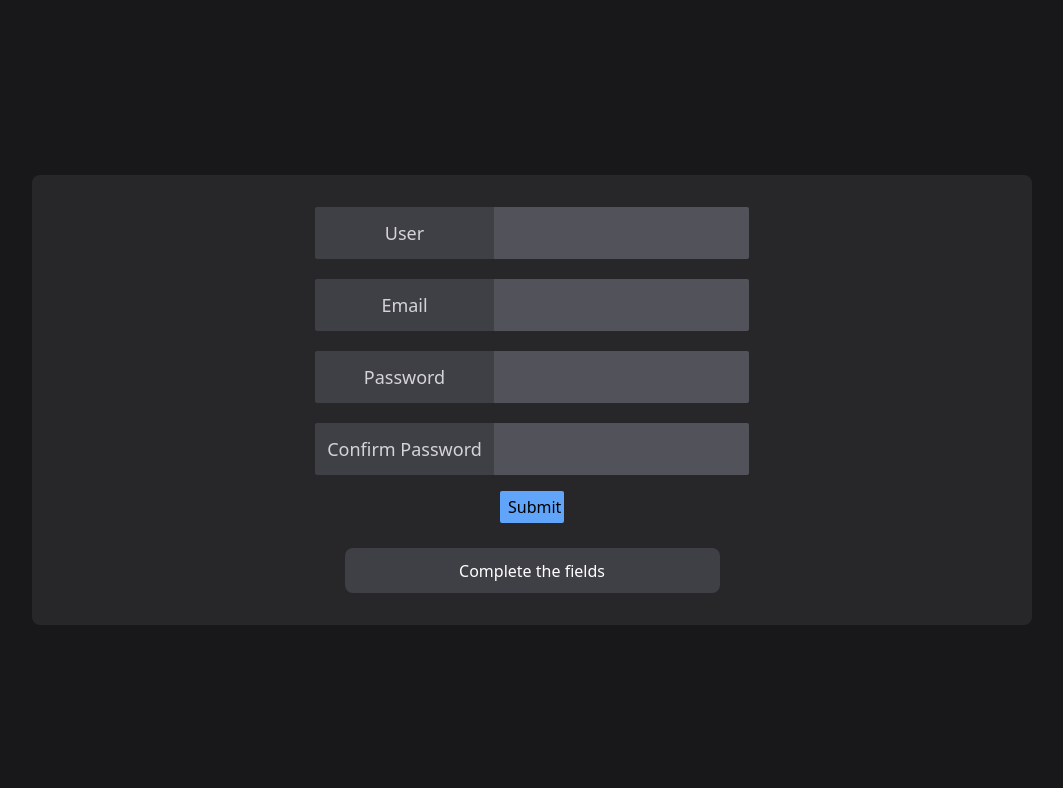
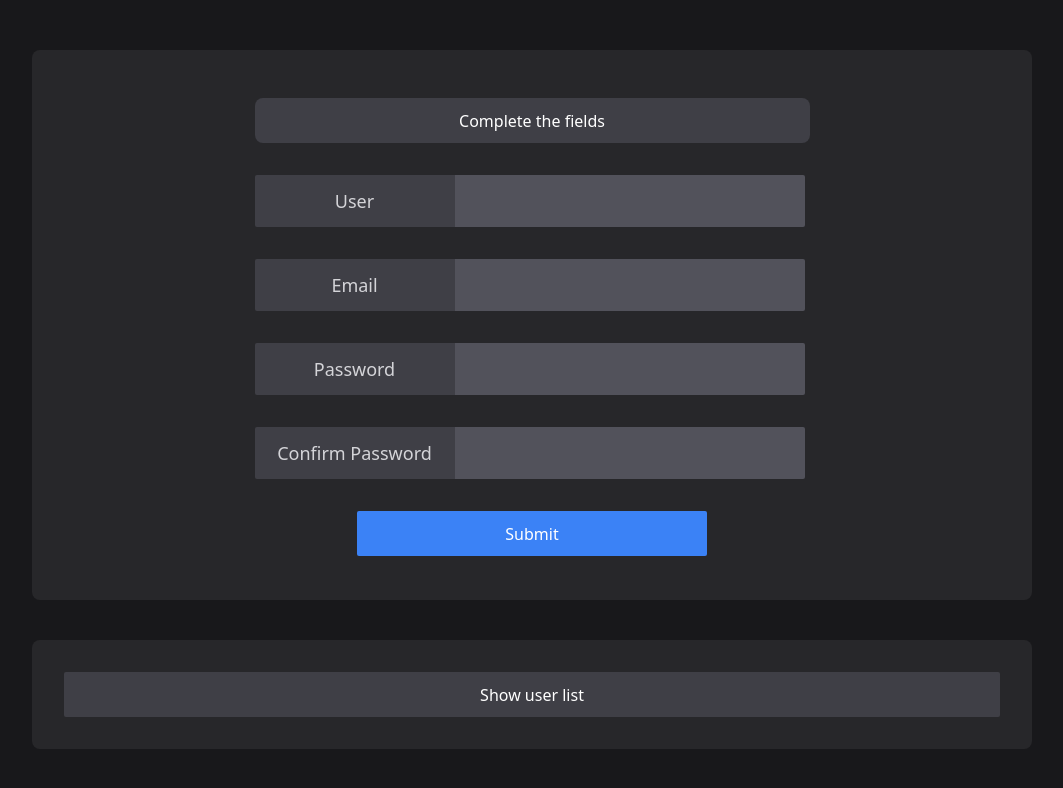
Before and after one commit to brenocrepaldi/user-authentication-system, a React (Vite) app in the folder frontend/: page / in a window 1280 px wide. Shown: the top 788 px of the page, without its empty margins (108-1171 px from the left). Built offline with nearby package versions, Linux system fonts and the light colour scheme.

Commit message:
create show user list functionality

```diff
--- a/frontend/src/App.tsx
+++ b/frontend/src/App.tsx
@@ -1,126 +1,11 @@
-import React, { useState } from "react";
-import { Input } from "./components/Input";
+import { Form } from "./components/Form";
+import { UserList } from "./components/UserList";
 
 export function App() {
-	// States to store input values and response messages
-	const [userData, setUserData] = useState({
-		user: "",
-		email: "",
-		password: "",
-		confirmPassword: "",
-	});
-
-	const [responseMessage, setResponseMessage] = useState("");
-
-	// Function to handle input changes
-	const handleInputChange = (
-		event: React.ChangeEvent<HTMLInputElement>,
-		fieldName: string
-	) => {
-		const { value } = event.target;
-		setUserData((prevState) => ({
-			...prevState,
-			[fieldName]: value,
-		}));
-	};
-
-	// Function to handle form submission
-	const getUserCredentials = async (
-		event: React.FormEvent<HTMLFormElement>
-	) => {
-		event.preventDefault();
-
-		try {
-			const response = await fetch("/login", {
-				method: "POST",
-				headers: {
-					"Content-Type": "application/json",
-				},
-				body: JSON.stringify({
-					username: userData.user,
-					email: userData.email,
-					password: userData.password,
-					confirm_password: userData.confirmPassword,
-				}),
-			});
-
-			if (!response.ok) {
-				const errorData = await response.json();
-				throw new Error(errorData.error);
-			}
-
-			const result = await response.json();
-			setResponseMessage(result.message || "User authenticated successfully");
-		} catch (error: unknown) {
-			if (error instanceof Error) {
-				console.error("Error submitting data:", error);
-				setResponseMessage(error.message || "Error submitting data");
-			} else {
-				console.error("Unknown error:", error);
-				setResponseMessage("Unknown error occurred");
-			}
-		}
-	};
-
-	// Determine the background color based on the response message
-	const getBackgroundColor = () => {
-		if (responseMessage) {
-			return responseMessage.startsWith("Authenticated user:")
-				? "bg-green-500"
-				: "bg-red-500";
-		}
-		return "bg-zinc-700";
-	};
-
 	return (
-		<main className="bg-zinc-900 h-screen flex flex-col justify-center items-center">
-			<div className="w-[1000px] h-[450px] bg-zinc-800 p-8 rounded-lg flex flex-col items-center justify-between">
-				<form
-					onSubmit={getUserCredentials}
-					className="flex flex-col gap-4 justify-center items-center"
-				>
-					<div className="flex flex-col gap-5">
-						{/* Inputs */}
-						<Input
-							name="User"
-							type="text"
-							value={userData.user}
-							onChange={(e) => handleInputChange(e, "user")}
-						/>
-						<Input
-							name="Email"
-							type="email"
-							value={userData.email}
-							onChange={(e) => handleInputChange(e, "email")}
-						/>
-						<Input
-							name="Password"
-							type="password"
-							value={userData.password}
-							onChange={(e) => handleInputChange(e, "password")}
-						/>
-						<Input
-							name="Confirm Password"
-							type="password"
-							value={userData.confirmPassword}
-							onChange={(e) => handleInputChange(e, "confirmPassword")}
-						/>
-					</div>
-					<div>
-						<button
-							type="submit"
-							className="bg-blue-400 p-2 pt-1 pb-1 rounded-sm w-16"
-						>
-							Submit
-						</button>
-					</div>
-				</form>
-				<div
-					className={`mt-4 p-4 rounded-lg text-white w-[375px] h-[45px] flex items-center justify-center transition ${getBackgroundColor()}`}
-				>
-					{responseMessage || "Complete the fields"}
-				</div>
-			</div>
+		<main className="bg-zinc-900 h-screen flex flex-col items-center gap-10 overflow-auto p-[50px]">
+			<Form />
+			<UserList />
 		</main>
 	);
 }
--- /dev/null
+++ b/frontend/src/components/Form.tsx
@@ -0,0 +1,128 @@
+import React, { useState } from "react";
+import { Input } from "./Input";
+
+export function Form() {
+	// States to store input values and response messages
+	const [userData, setUserData] = useState({
+		user: "",
+		email: "",
+		password: "",
+		confirmPassword: "",
+	});
+
+	const [responseMessage, setResponseMessage] = useState("");
+
+	// Function to handle input changes
+	const handleInputChange = (
+		event: React.ChangeEvent<HTMLInputElement>,
+		fieldName: string
+	) => {
+		const { value } = event.target;
+		setUserData((prevState) => ({
+			...prevState,
+			[fieldName]: value,
+		}));
+	};
+
+	// Function to handle form submission
+	const getUserCredentials = async (
+		event: React.FormEvent<HTMLFormElement>
+	) => {
+		event.preventDefault();
+
+		try {
+			const response = await fetch("/user", {
+				method: "POST",
+				headers: {
+					"Content-Type": "application/json",
+				},
+				body: JSON.stringify({
+					username: userData.user,
+					email: userData.email,
+					password: userData.password,
+					confirm_password: userData.confirmPassword,
+				}),
+			});
+
+			if (!response.ok) {
+				const errorData = await response.json();
+				throw new Error(errorData.error);
+			}
+
+			const result = await response.json();
+			setResponseMessage(result.message || "User authenticated successfully");
+
+			// Reset input values after successful authentication
+			setUserData({
+				user: "",
+				email: "",
+				password: "",
+				confirmPassword: "",
+			});
+		} catch (error: unknown) {
+			if (error instanceof Error) {
+				console.error("Error submitting data:", error);
+				setResponseMessage(error.message || "Error submitting data");
+			} else {
+				console.error("Unknown error:", error);
+				setResponseMessage("Unknown error occurred");
+			}
+		}
+	};
+
+	// Determine the background color based on the response message
+	const handleBackgroundColor = () => {
+		if (responseMessage) {
+			return responseMessage.startsWith("Authenticated user:")
+				? "bg-green-500"
+				: "bg-red-500";
+		}
+		return "bg-zinc-700";
+	};
+
+	return (
+		<div className="w-[1000px] min-h-[550px] bg-zinc-800 p-8 rounded-lg flex flex-col items-center">
+			<form
+				onSubmit={getUserCredentials}
+				className="flex flex-col gap-8 justify-center items-center"
+			>
+				<div
+					className={`mt-4 p-4 rounded-lg text-white w-[555px] h-[45px] flex items-center justify-center transition ${handleBackgroundColor()}`}
+				>
+					{responseMessage || "Complete the fields"}
+				</div>
+				{/* Inputs */}
+				<Input
+					name="User"
+					type="text"
+					value={userData.user}
+					onChange={(e) => handleInputChange(e, "user")}
+				/>
+				<Input
+					name="Email"
+					type="email"
+					value={userData.email}
+					onChange={(e) => handleInputChange(e, "email")}
+				/>
+				<Input
+					name="Password"
+					type="password"
+					value={userData.password}
+					onChange={(e) => handleInputChange(e, "password")}
+				/>
+				<Input
+					name="Confirm Password"
+					type="password"
+					value={userData.confirmPassword}
+					onChange={(e) => handleInputChange(e, "confirmPassword")}
+				/>
+				<button
+					type="submit"
+					className="bg-blue-500 text-white p-2 pt-1 pb-1 rounded-sm w-[350px] h-[45px] transition-colors duration-300 ease-in-out hover:bg-blue-400 hover:text-blue-900 transition-colors duration-200 ease-in-out"
+				>
+					Submit
+				</button>
+			</form>
+		</div>
+	);
+}
--- a/frontend/src/components/Input.tsx
+++ b/frontend/src/components/Input.tsx
@@ -10,14 +10,14 @@ interface InputProps {
 export function Input({ name, type, value, onChange }: InputProps) {
 	return (
 		<div className="flex w-full">
-			<div className="flex items-center justify-center text-zinc-300 text-lg w-2/3 p-3 bg-zinc-700 rounded-sm rounded-r-none">
+			<div className="flex items-center justify-center text-zinc-300 text-lg w-[200px] p-3 bg-zinc-700 rounded-sm rounded-r-none">
 				{name}
 			</div>
 			<input
 				type={type}
 				value={value}
 				onChange={onChange}
-				className="bg-zinc-600 focus:border-zinc-800 text-zinc-300 rounded-sm rounded-l-none focus:outline-none p-3 caret-zinc-300"
+				className="bg-zinc-600 w-[350px] focus:border-zinc-800 text-zinc-300 rounded-sm rounded-l-none focus:outline-none p-3 caret-zinc-300"
 			/>
 		</div>
 	);
--- /dev/null
+++ b/frontend/src/components/UserList.tsx
@@ -0,0 +1,67 @@
+import { useState } from "react";
+
+interface User {
+	username: string;
+	email: string;
+	password: string;
+}
+
+export function UserList() {
+	const [userList, setUserList] = useState<User[]>([]);
+	const [error, setError] = useState<string | null>(null);
+
+	const showUserList = async () => {
+		try {
+			const response = await fetch("/user", {
+				method: "GET",
+			});
+			if (!response.ok) {
+				throw new Error("Failed to fetch user list");
+			}
+			const data = await response.json();
+			setUserList(data);
+		} catch (error: unknown) {
+			if (error instanceof Error) {
+				console.log("ERRROOOOO");
+				setError(error.message);
+			} else {
+				setError("An unknown error occurred");
+			}
+		}
+	};
+
+	return (
+		<div className="w-[1000px] h-auto bg-zinc-800 gap-8 p-8 rounded-lg flex flex-col items-center justify-between">
+			<button
+				onClick={showUserList}
+				className="bg-zinc-700 text-white p-2 pt-1 pb-1 rounded-sm w-full h-[45px] hover:bg-zinc-600 transition-colors duration-200 ease-in-out"
+			>
+				Show user list
+			</button>
+
+			{error && <p className="text-white">Error: {error}</p>}
+			{userList.length > 0 && (
+				<ul className="w-full bg-zinc-700 p-8 rounded-lg flex flex-col items-center justify-between h-auto gap-3">
+					<li className="flex gap-2">
+						<span className="text-white bg-zinc-500 w-[450px] h-[50px] rounded-md px-4 flex items-center justify-center">
+							Username
+						</span>
+						<span className="text-white bg-zinc-500 w-[450px] h-[50px] rounded-md px-4 flex items-center justify-center">
+							Email
+						</span>
+					</li>
+					{userList.map((user, index) => (
+						<li key={index} className="flex gap-2">
+							<span className="text-white bg-zinc-600 w-[450px] h-[50px] rounded-md px-4 flex items-center justify-center">
+								{user.username}
+							</span>
+							<span className="text-white bg-zinc-600 w-[450px] h-[50px] rounded-md px-4 flex items-center justify-center">
+								{user.email}
+							</span>
+						</li>
+					))}
+				</ul>
+			)}
+		</div>
+	);
+}
--- a/frontend/vite.config.ts
+++ b/frontend/vite.config.ts
@@ -5,10 +5,10 @@ export default defineConfig({
 	plugins: [react()],
 	server: {
 		proxy: {
-			"/login": {
+			"/user": {
 				target: "http://127.0.0.1:5000",
 				changeOrigin: true,
-				rewrite: (path) => path.replace(/^\/login/, "/login"),
+				rewrite: (path) => path.replace(/^\/user/, "/user"),
 			},
 		},
 	},
```
Also changed, not shown: 2 other files (tests, documents, lock files or other folders).
